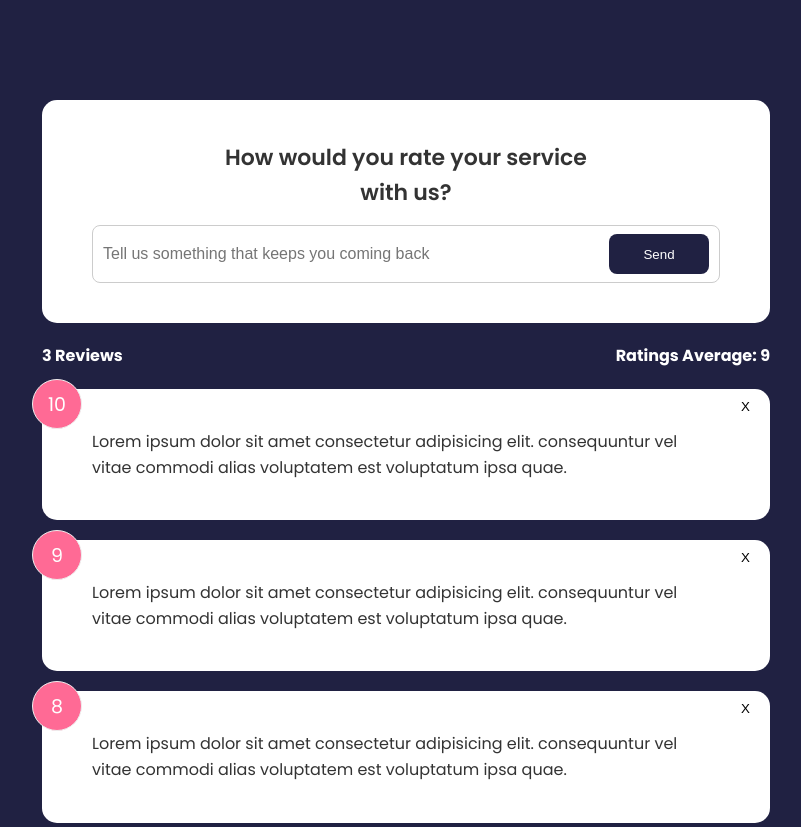
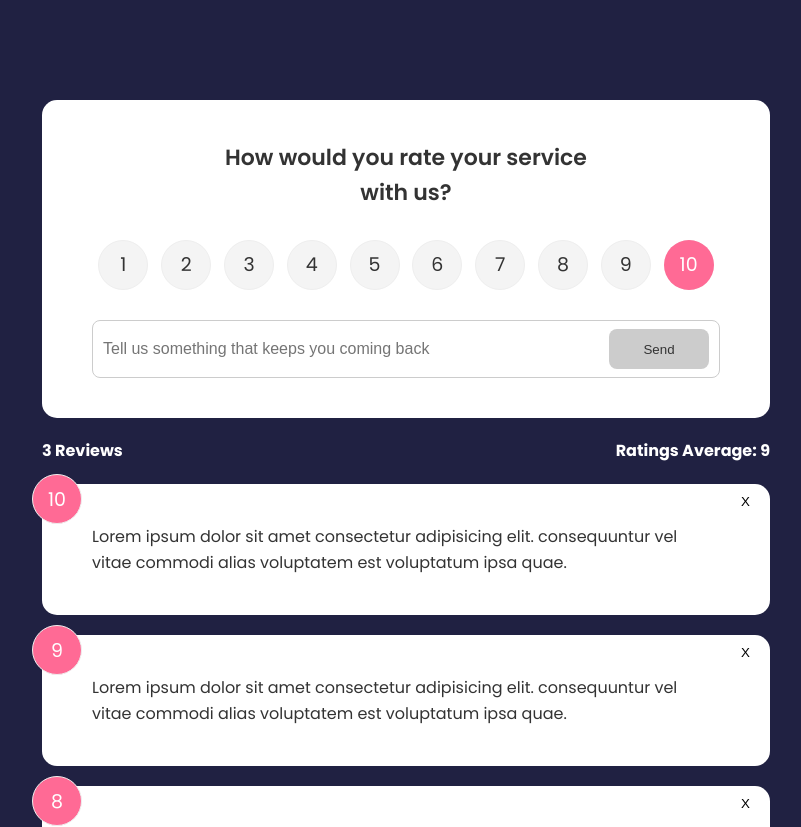
Before and after one commit to cutratefuture/svelte-traversy, a Svelte app: page / in a window 1280 px wide. Shown: the top 827 px of the page, without its empty margins (234-1035 px from the left). Built offline with nearby package versions, Linux system fonts and the light colour scheme.

Commit message:
added feedback loop

```diff
--- a/package.json
+++ b/package.json
@@ -18,6 +18,7 @@
     "svelte": "^3.0.0"
   },
   "dependencies": {
-    "sirv-cli": "^2.0.0"
+    "sirv-cli": "^2.0.0",
+    "uuid": "^9.0.0"
   }
 }
--- a/src/App.svelte
+++ b/src/App.svelte
@@ -25,6 +25,13 @@
   $: average =
     feedback.reduce((a, { rating }) => a + rating, 0) / feedback.length;
 
+
+    const addFeedback = (e) => {
+      const newFeedback  = e.detail
+
+      feedback = [newFeedback, ...feedback]
+    }
+
   const deleteFeedback = (e) => {
     const itemId = e.detail;
     feedback = feedback.filter((item) => item.id != itemId);
@@ -32,7 +39,7 @@
 </script>
 
 <main class="container">
-  <FeedbackForm />
+  <FeedbackForm  on:add-feedback={addFeedback}/>
   <FeedbackStats {count} {average} />
   <FeedbackList {feedback} on:delete-feedback={deleteFeedback} />
 </main>
--- a/src/components/FeedbackForm.svelte
+++ b/src/components/FeedbackForm.svelte
@@ -1,21 +1,67 @@
 <script>
+  import { v4 as uuidv4 } from "uuid";
+  import { createEventDispatcher } from "svelte";
   import Card from "./Card.svelte";
   import Button from "./Button.svelte";
+  import RatingSelect from "./RatingSelect.svelte";
+
+  let text = "";
+  let rating = 10;
+  let btnDisabled = true;
+  let min = 10;
+  let message;
+
+  const dispatch = createEventDispatcher();
+
+  const handleSelect = (e) => (rating = e.detail);
+
+  const handleInput = () => {
+    if (text.trim().length <= min) {
+      message = `Text must be at least ${min} characters`;
+      btnDisabled = true;
+    } else {
+      message = null;
+      btnDisabled = false;
+    }
+  };
+
+  const handleSubmit = () => {
+    if (text.trim().length > min) {
+      const newFeedback = {
+        id: uuidv4(),
+        text,
+        rating: +rating,
+      };
+
+      dispatch ('add-feedback', newFeedback)
+
+      text = ''
+    }
+  };
 </script>
 
 <Card>
   <header>
     <h2>How would you rate your service with us?</h2>
   </header>
-
-  <form action="">
+  <!-- Rating Select -->
+  <form on:submit|preventDefault={handleSubmit}>
+    <RatingSelect on:rating-select={handleSelect} />
     <div class="input-group">
       <input
         type="text"
+        on:input={handleInput}
+        bind:value={text}
         placeholder="Tell us something that keeps you coming back"
       />
-      <Button type="submit">Send</Button>
+      <Button disabled={btnDisabled} type="submit">Send</Button>
     </div>
+
+    {#if message}
+      <div class="message">
+        {message}
+      </div>
+    {/if}
   </form>
 </Card>
 
--- /dev/null
+++ b/src/components/RatingSelect.svelte
@@ -0,0 +1,175 @@
+<script>
+  import { createEventDispatcher } from "svelte";
+
+  let selected = 10;
+
+  const dispatch = createEventDispatcher();
+
+  const onChange = (e) => {
+    selected = e.currentTarget.value;
+    dispatch("rating-select", selected);
+  };
+</script>
+
+<ul class="rating">
+  <li>
+    <input
+      type="radio"
+      id="num1"
+      name="rating"
+      value="1"
+      on:change={onChange}
+      checked={selected === 1}
+    />
+    <label for="num1">1</label>
+  </li>
+  <li>
+    <input
+      type="radio"
+      id="num2"
+      name="rating"
+      value="2"
+      on:change={onChange}
+      checked={selected === 2}
+    />
+    <label for="num2">2</label>
+  </li>
+  <li>
+    <input
+      type="radio"
+      id="num3"
+      name="rating"
+      value="3"
+      on:change={onChange}
+      checked={selected === 3}
+    />
+    <label for="num3">3</label>
+  </li>
+  <li>
+    <input
+      type="radio"
+      id="num4"
+      name="rating"
+      value="4"
+      on:change={onChange}
+      checked={selected === 4}
+    />
+    <label for="num4">4</label>
+  </li>
+  <li>
+    <input
+      type="radio"
+      id="num5"
+      name="rating"
+      value="5"
+      on:change={onChange}
+      checked={selected === 5}
+    />
+    <label for="num5">5</label>
+  </li>
+  <li>
+    <input
+      type="radio"
+      id="num6"
+      name="rating"
+      value="6"
+      on:change={onChange}
+      checked={selected === 6}
+    />
+    <label for="num6">6</label>
+  </li>
+  <li>
+    <input
+      type="radio"
+      id="num7"
+      name="rating"
+      value="7"
+      on:change={onChange}
+      checked={selected === 7}
+    />
+    <label for="num7">7</label>
+  </li>
+  <li>
+    <input
+      type="radio"
+      id="num8"
+      name="rating"
+      value="8"
+      on:change={onChange}
+      checked={selected === 8}
+    />
+    <label for="num8">8</label>
+  </li>
+  <li>
+    <input
+      type="radio"
+      id="num9"
+      name="rating"
+      value="9"
+      on:change={onChange}
+      checked={selected === 9}
+    />
+    <label for="num9">9</label>
+  </li>
+  <li>
+    <input
+      type="radio"
+      id="num10"
+      name="rating"
+      value="10"
+      on:change={onChange}
+      checked={selected === 10}
+    />
+    <label for="num10">10</label>
+  </li>
+</ul>
+
+<style>
+  .rating {
+    display: flex;
+    align-items: center;
+    justify-content: space-around;
+    margin: 30px 0;
+  }
+
+  .rating li {
+    position: relative;
+    background: #f4f4f4;
+    width: 50px;
+    height: 50px;
+    padding: 10px;
+    text-align: center;
+    border-radius: 50%;
+    font-size: 19px;
+    border: 1px #eee solid;
+    transition: 0.3s;
+  }
+
+  .rating li label {
+    position: absolute;
+    top: 50%;
+    left: 50%;
+    width: 50px;
+    height: 50px;
+    padding: 10px;
+    border-radius: 50%;
+    transform: translate(-50%, -50%);
+    cursor: pointer;
+  }
+
+  .rating li:hover {
+    background: #ff6a95;
+    color: #fff;
+  }
+
+  /* Make actual radio select invisible */
+  [type="radio"] {
+    opacity: 0;
+  }
+
+  /* Use the sibling select */
+  [type="radio"]:checked ~ label {
+    background: #ff6a95;
+    color: #fff;
+  }
+</style>
```
Also changed, not shown: 1 other file (tests, documents, lock files or other folders).
